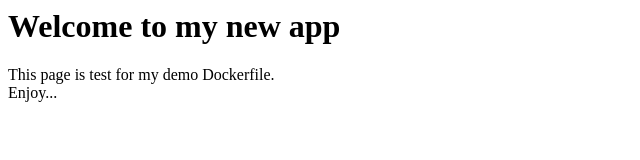
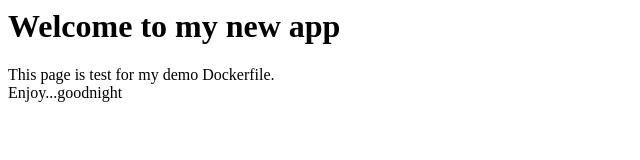
Before and after one commit to Vinaysharma23/DockerDemoKub, a plain HTML site: page Docker/app/index.html in a window 1280 px wide. Shown: the full height of the page, 0-640 px from the left. Drawn offline with Linux system fonts and the light colour scheme.

Commit message:
Update2 index.html

```diff
--- a/Docker/app/index.html
+++ b/Docker/app/index.html
@@ -4,7 +4,7 @@
 <body>
         <h1>Welcome to my new app</h1>
         This page is test for my demo Dockerfile.<br/>
-        Enjoy...
+        Enjoy...goodnight
 
 </body>
 
```
